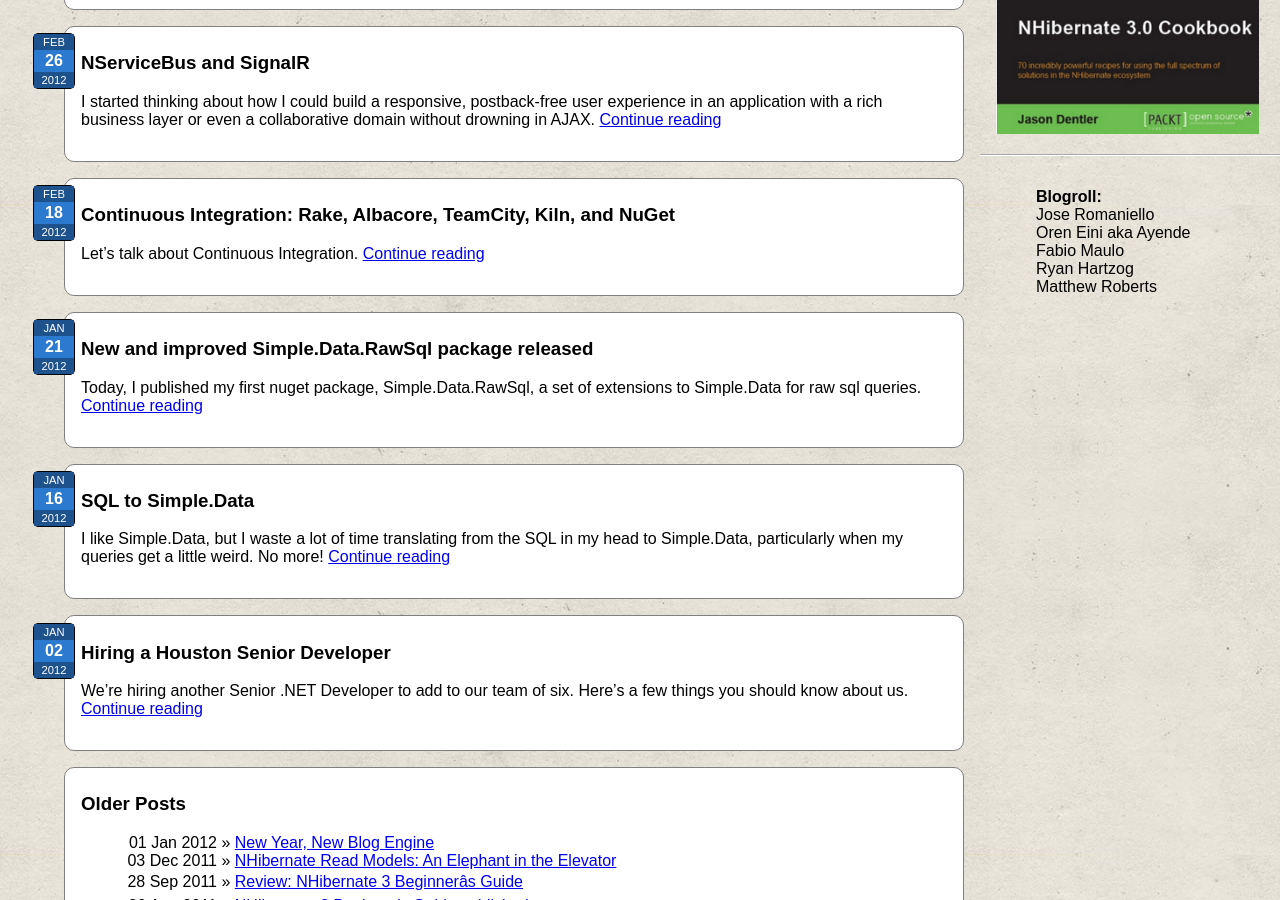
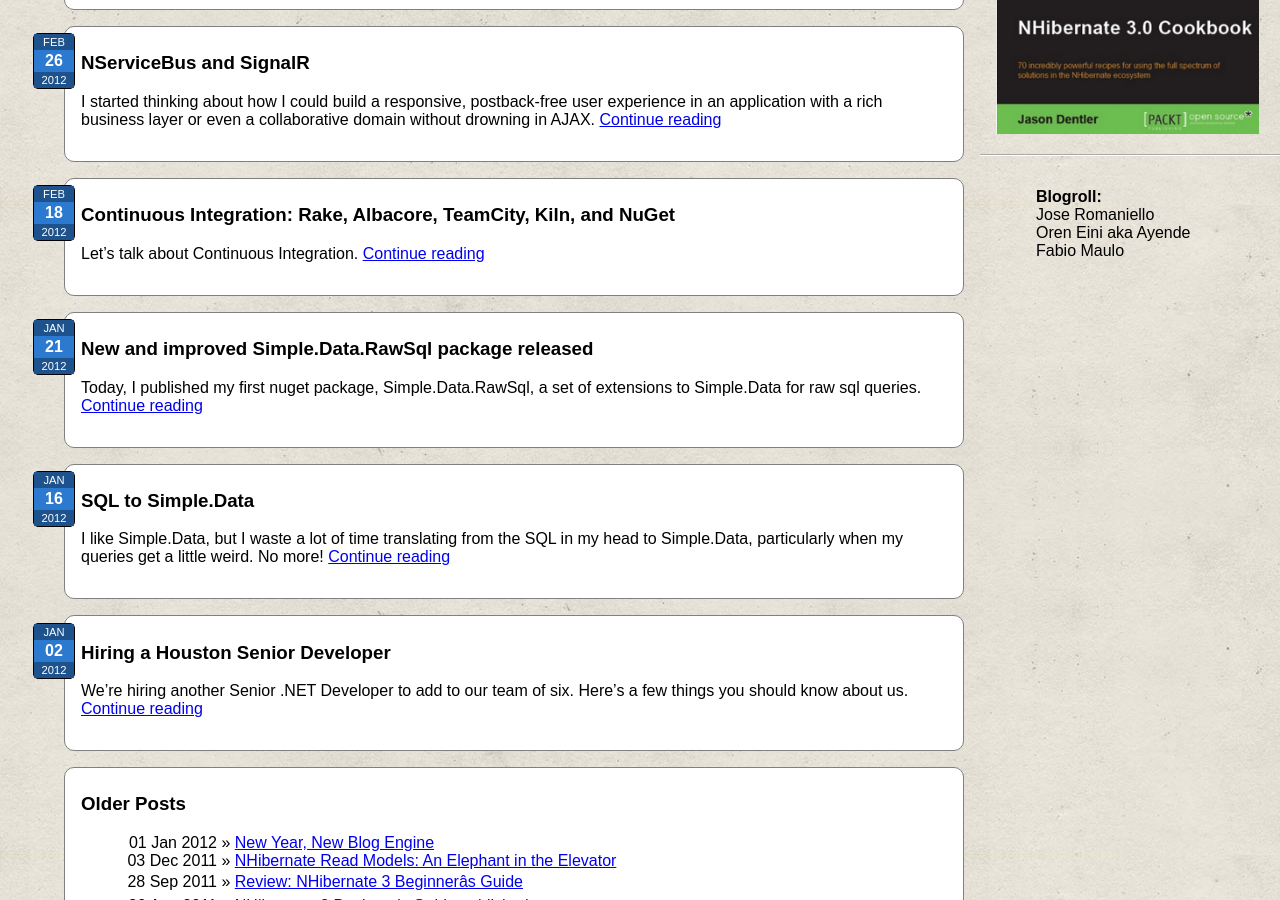
Before and after one commit to jasondentler/jasondentler.github.com, a Jekyll site: the page built from index.html, in a window 1280 px wide and 900 px high, scrolled down 545 px. Built offline with Jekyll 4.4.1, drawn with Linux system fonts in a browser that asks for light colours; some web fonts are replaced.

Commit message:
Slackers don't blog

```diff
--- a/_includes/sidebar.html
+++ b/_includes/sidebar.html
@@ -19,7 +19,5 @@
 		<li><a href="http://joseoncode.com/">Jose Romaniello</a></li>
 		<li><a href="http://ayende.com/blog">Oren Eini aka Ayende</a></li>
 		<li><a href="http://fabiomaulo.blogspot.com/">Fabio Maulo</a></li>
-		<li><a href="http://www.missingreturnpath.com/">Ryan Hartzog</a></li>
-		<li><a href="http://www.codeblots.com/">Matthew Roberts</a></li>
 	</ul>
 </div>
```
